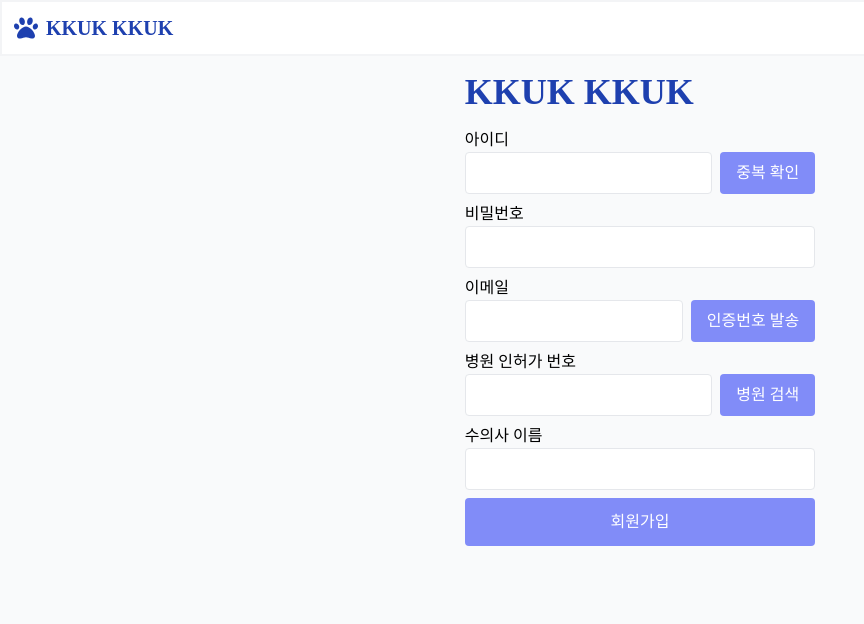
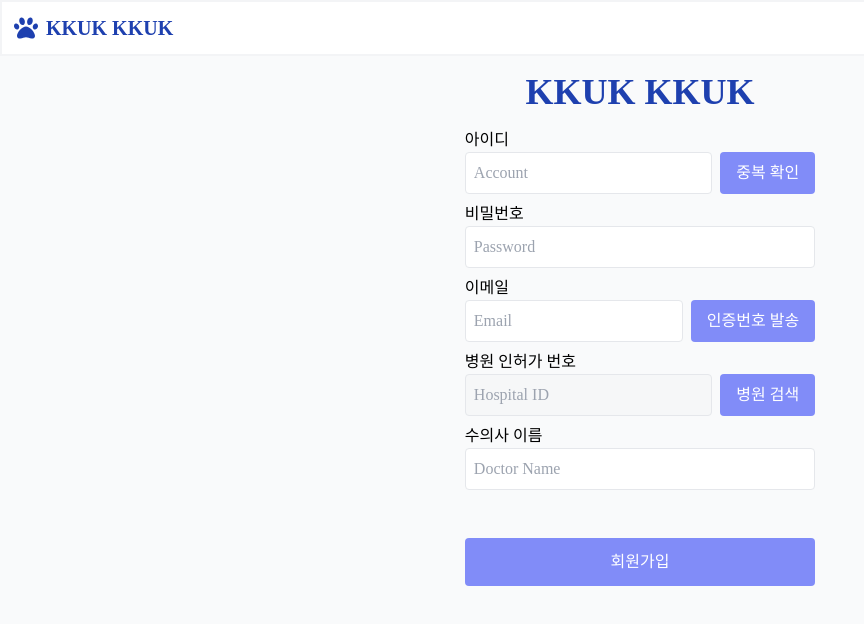
Before and after one commit to cod0216/kkukkkuk, a React (Vite) app in the folder frontend/: page /signup in a window 1280 px wide. Shown: the top 624 px of the page, without its empty margins (0-864 px from the left). Built offline with nearby package versions, Linux system fonts and the light colour scheme; no server answers; a web font is replaced by a local one.

Commit message:
design: change signup ui

```diff
--- a/frontend/src/pages/signup/SignUp.tsx
+++ b/frontend/src/pages/signup/SignUp.tsx
@@ -186,7 +186,7 @@ function SignUp() {
     }
 
     if (!validatePassword(signUpRequestForm.password)) {
-      setPasswordError('비밀번호는 6~20자의 영문 대소문자, 숫자, 특수문자(!@#$%^&) 조합이어야 합니다.')
+      setPasswordError('6~20자의 영문 대소문자, 숫자, 특수문자(!@#$%^&) 조합이어야 합니다.')
       return false
     }
 
@@ -217,8 +217,10 @@ function SignUp() {
 
     const idString = signUpRequestForm.id
     const idAsNumber = parseInt(String(idString), 10)
+    const doctor_name = signUpRequestForm.doctorName
     const payload = {
       ...signUpRequestForm,
+      doctor_name: doctor_name,
       id: idAsNumber
     }
 
@@ -235,9 +237,9 @@ function SignUp() {
   }
 
   return (
-    <div className="">
-      <h1 className="my-4 text-4xl text-primary-500 font-bold">KKUK KKUK</h1>
-      <form onSubmit={handleSubmit}>
+    <div className="max-w-md mx-auto">
+      <h1 className="my-4 text-4xl text-primary-500 text-center font-bold">KKUK KKUK</h1>
+      <form onSubmit={handleSubmit} className="flex flex-col">
 
         <div className="mb-2">
           <label htmlFor="account">아이디</label>
@@ -250,12 +252,13 @@ function SignUp() {
               className="flex-1 p-2 border rounded"
               onChange={handleChange}
               value={signUpRequestForm.account}
+              placeholder="Account"
               required
             />
             <button
               type="button"
               onClick={handleCheckAccountDuplicate}
-              className="px-4 py-2 bg-primary-400 text-white rounded"
+              className="px-4 py-2 bg-primary-400 text-white rounded hover:bg-primary-300 transition-colors"
             >
               중복 확인
             </button>
@@ -274,6 +277,7 @@ function SignUp() {
             className="w-full p-2 border rounded"
             onChange={handleChange}
             value={signUpRequestForm.password}
+            placeholder="Password"
             required
           />
           {passwordError && <p className="text-secondary-500 text-sm mt-1">{passwordError}</p>}
@@ -290,12 +294,13 @@ function SignUp() {
               className="flex-1 p-2 border rounded"
               onChange={handleChange}
               value={signUpRequestForm.email}
+              placeholder="Email"
               required
             />
             <button
               type="button"
               onClick={handleSendEmailVerificationCode}
-              className="px-4 py-2 bg-primary-400 text-white rounded"
+              className="px-4 py-2 bg-primary-400 text-white rounded hover:bg-primary-300 transition-colors"
             >
               인증번호 발송
             </button>
@@ -316,17 +321,18 @@ function SignUp() {
                 className="flex-1 p-2 border rounded"
                 onChange={handleEmailVerificationCodeChange}
                 value={emailVerificationCode}
+                placeholder="Verification Code"
                 required
               />
               <button
                 type="button"
                 onClick={handleEmailVerifyCode}
-                className="px-4 py-2 bg-primary-400 text-white rounded"
+                className="px-4 py-2 bg-primary-400 text-white rounded hover:bg-primary-300 transition-colors"
               >
                 인증 확인
               </button>
             </div>
-            {emailVerificationError && <p className="text-secondary-500 text-sm mt-1">{emailVerificationError}</p>}
+            {emailVerificationError && <p className="text-secondary-500 text-sm mt-1 overflow-hidden break-words">{emailVerificationError}</p>}
           </div>
         )}
 
@@ -341,13 +347,14 @@ function SignUp() {
               className="flex-1 p-2 border rounded"
               onChange={handleChange}
               value={signUpRequestForm.id}
+              placeholder="Hospital ID"
               required
-              readOnly={!!selectedHospital}
+              disabled={true}
             />
             <button
               type="button"
               onClick={openModal}
-              className="px-4 py-2 bg-primary-400 text-white rounded"
+              className="px-4 py-2 bg-primary-400 text-white rounded hover:bg-primary-300 transition-colors"
             >
               병원 검색
             </button>
@@ -373,18 +380,20 @@ function SignUp() {
             className="w-full p-2 border rounded"
             onChange={handleChange}
             value={signUpRequestForm.doctorName}
+            placeholder="Doctor Name"
             required
           />
         </div>
 
         {error && <p className="text-secondary-500 text-sm mb-2">{error}</p>}
-
-        <button
-          className="w-full p-3 bg-primary-400 text-white rounded font-medium hover:bg-primary-500 transition-colors"
-          type="submit"
-        >
-          회원가입
-        </button>
+        <div className="mt-10">
+          <button
+            className="w-full p-3 bg-primary-400 text-white rounded font-medium hover:bg-primary-300 transition-colors"
+            type="submit"
+          >
+            회원가입
+          </button>
+        </div>
 
       </form>
 
```
